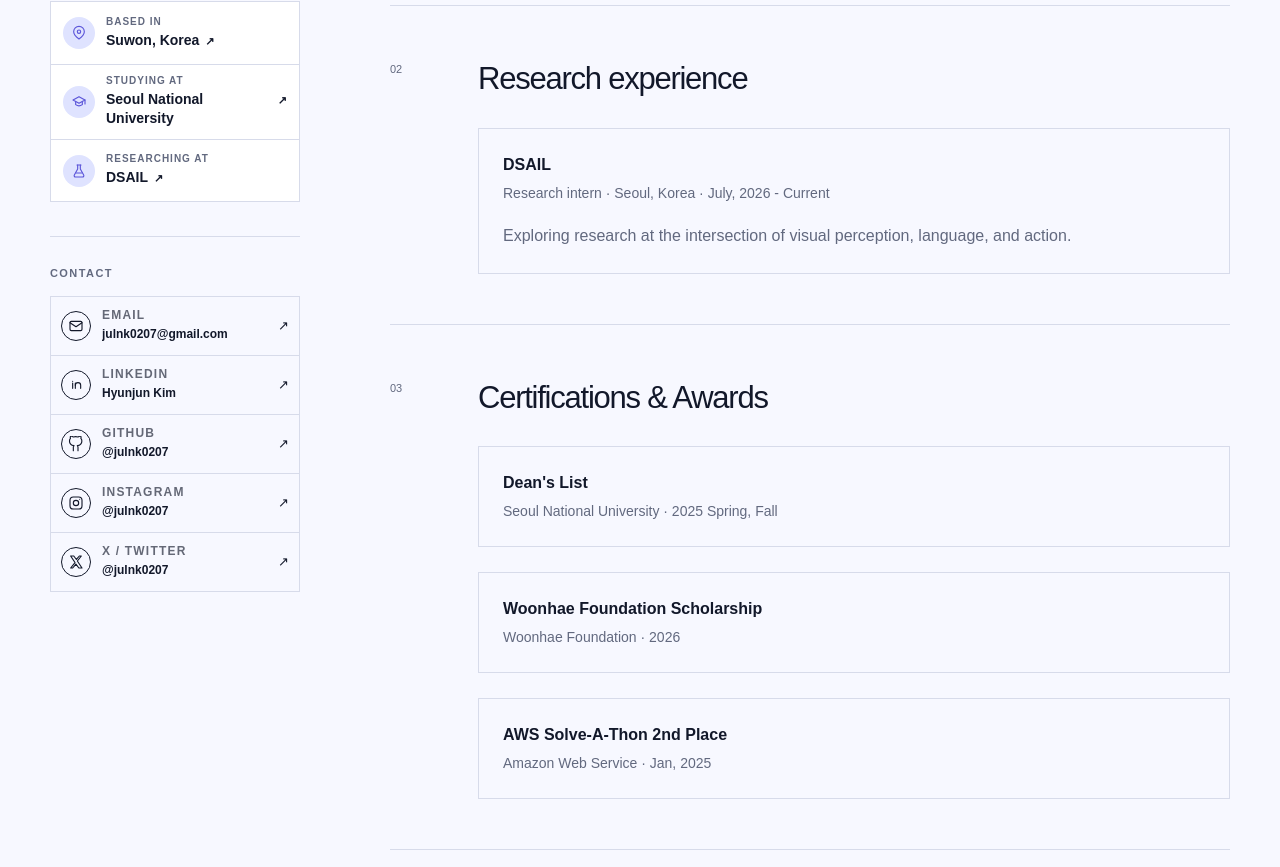
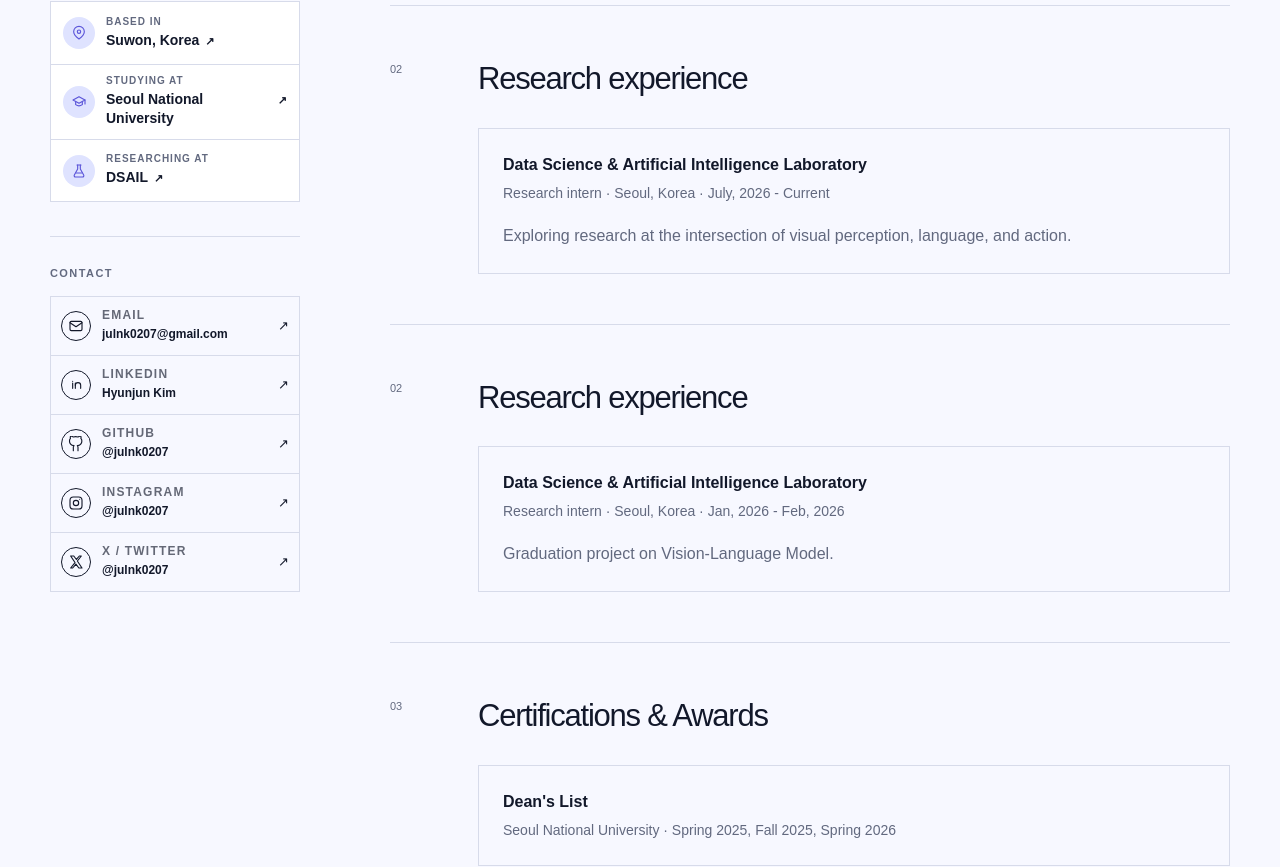
Before and after one commit to julnk0207/julnk0207.github.io, a Next.js app: page /about in a window 1280 px wide. Shown: the part 965-1832 px from the top of the page. Built offline with nearby package versions, Linux system fonts and the light colour scheme; a web font is replaced by a local one.

Commit message:
About updated

```diff
--- a/app/about/page.tsx
+++ b/app/about/page.tsx
@@ -37,14 +37,15 @@ export default function AboutPage() {
 
 
             {/* Research Experience */}
-            <section><span className="section-number">02</span><div><h2>Research experience</h2><div className="detail-card"><strong>DSAIL</strong><span>Research intern · Seoul, Korea · July, 2026 - Current</span><p>Exploring research at the intersection of visual perception, language, and action.</p></div></div></section>
+            <section><span className="section-number">02</span><div><h2>Research experience</h2><div className="detail-card"><strong>Data Science & Artificial Intelligence Laboratory</strong><span>Research intern · Seoul, Korea · July, 2026 - Current</span><p>Exploring research at the intersection of visual perception, language, and action.</p></div></div></section>
 
+            <section><span className="section-number">02</span><div><h2>Research experience</h2><div className="detail-card"><strong>Data Science & Artificial Intelligence Laboratory</strong><span>Research intern · Seoul, Korea · Jan, 2026 - Feb, 2026</span><p>Graduation project on Vision-Language Model.</p></div></div></section>
 
             {/* Certification */}
 
             <section><span className="section-number">03</span><div><h2>Certifications & Awards</h2>
 
-            <div className="detail-card"><strong>Dean&apos;s List</strong><span> Seoul National University · 2025 Spring, Fall</span></div>
+            <div className="detail-card"><strong>Dean&apos;s List</strong><span> Seoul National University · Spring 2025, Fall 2025, Spring 2026</span></div>
 
             <div className="detail-card"><strong>Woonhae Foundation Scholarship</strong><span> Woonhae Foundation · 2026</span></div>
 
```
